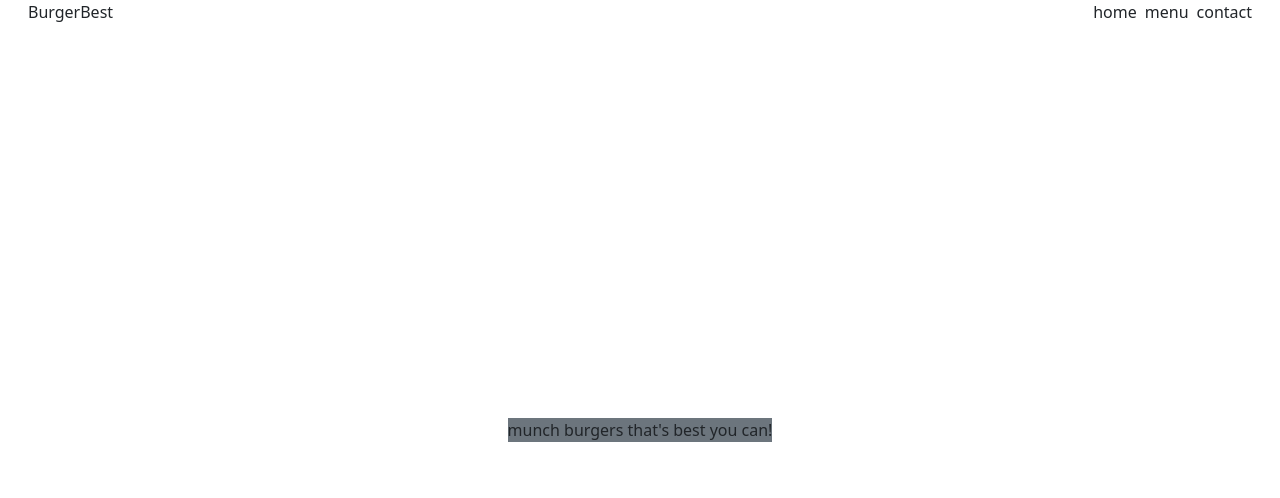
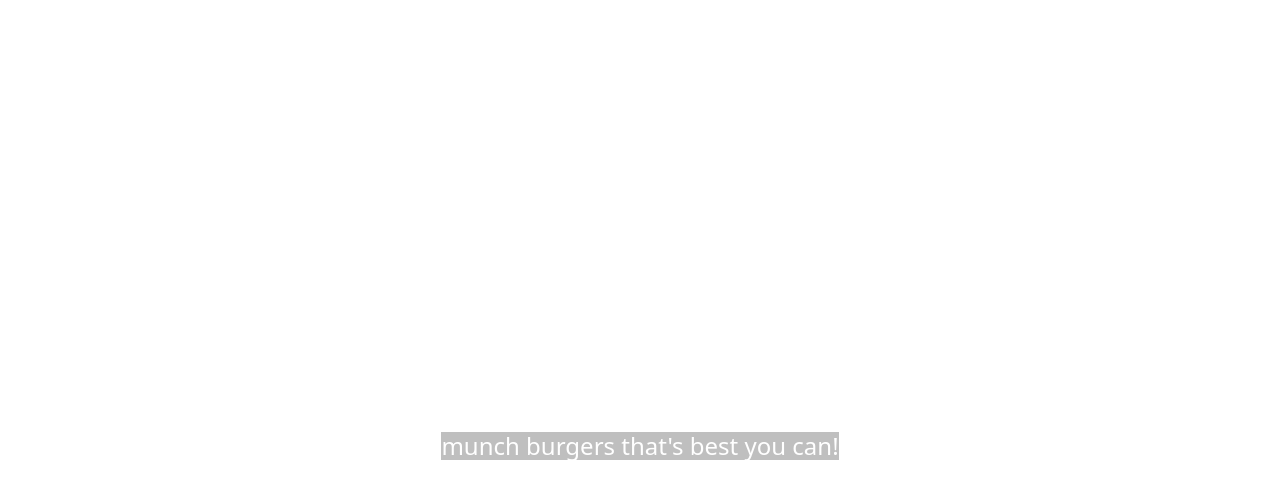
Before and after one commit to rloterh/Restaurant, a website built with webpack: page dist/index.html in a window 1280 px wide. Built offline with nearby package versions, Linux system fonts and the light colour scheme; files whose address does not match are found by name; a web font is replaced by a local one.

Commit message:
Refactor code

```diff
--- a/dist/index.html
+++ b/dist/index.html
@@ -8,18 +8,21 @@
   <link href="./styles.css" rel="stylesheet">
   <title>Document</title>
 </head>
-<body>
+<body class="text-white">
   <div id="content" class="container-fluid vh-100">
-    <header class="d-flex justify-content-between px-3 m-0">
-      <div class="hlogo">BurgerBest</div>
-      <nav class="nav d-flex">
-        <div class="">home</div>
-        <div class="px-2">menu</div>
+    <header class="d-flex align-items-center justify-content-between px-md-5">
+      <div>
+        <div class="hlogo mt-4">BurgerBest</div>
+      </div>
+
+      <nav class="nav d-flex align-items-center fw-bold text-capitalize">
+        <div>home</div>
+        <div class="px-5">menu</div>
         <div class="ml-4">contact</div>
       </nav>
     </header>
-    <main class="main d-flex align-items-center justify-content-center m-0">
-      <div class="bg-secondary">munch <span>burgers</span> that's <span>best</span> you can!</div>
+    <main class="main d-flex align-items-center justify-content-center px-md-5">
+      <div class="conv-text h4">munch burgers that's best you can!</div>
     </main>
   </div>
   <script src="./main.js"></script>
--- a/dist/styles.css
+++ b/dist/styles.css
@@ -12,8 +12,20 @@
 }
 
 header {
-  height: 60px;
+  height: 100px;
 }
+
+.hlogo {
+  font-family: 'Baloo Tammudu 2', cursive;
+  font-weight: 800;
+  letter-spacing: 0.4px;
+  font-size: 70px;
+}
+
 .main {
-  height: calc(100vh - 60px);
+  height: calc(100vh - 100px);
 }
+
+.conv-text {
+  background: rgba(0, 0, 0, 0.25);
+}
```
